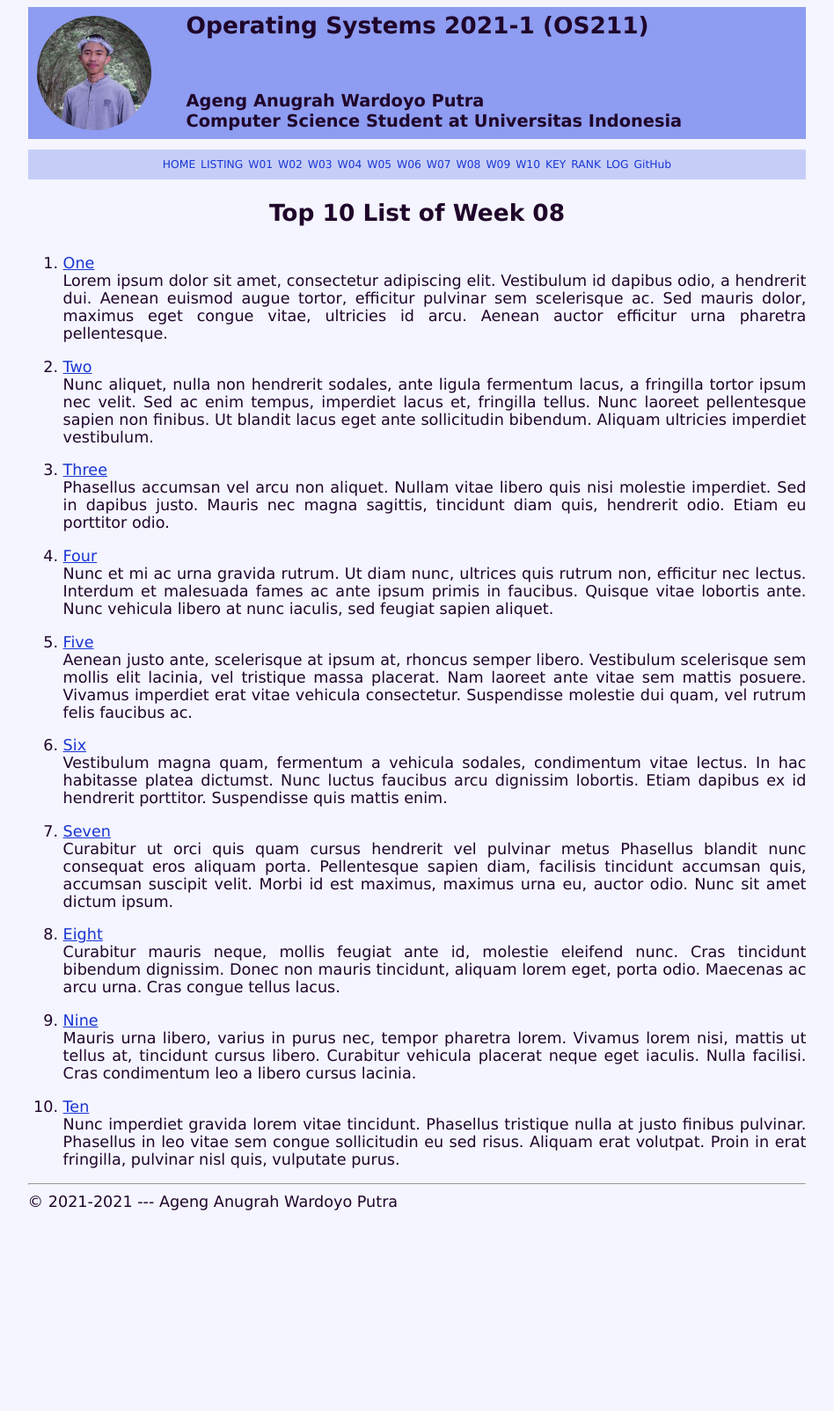
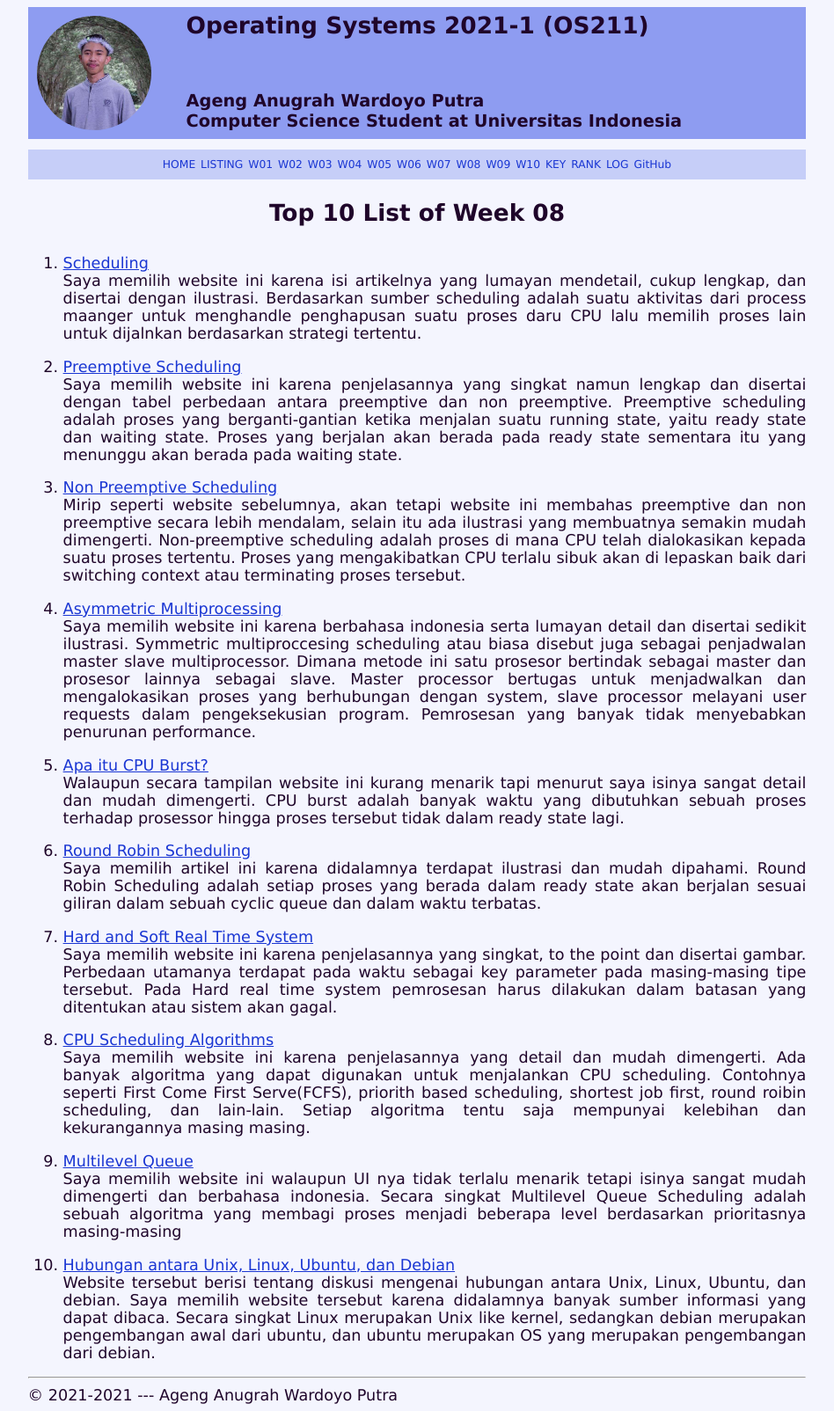
Before and after one commit to Ageng-Anugrah/os211, a Jekyll site: the page built from w08.md, in a window 1280 px wide. Shown: the whole page at 88% size, without its empty margins (166-1114 px from the left). Built offline with Jekyll 4.4.1, drawn with Linux system fonts in a browser that asks for light colours; before the commit the page ends 1384 px from its top, so only the background shows below that.

Commit message:
Add top 10 list

```diff
--- a/w08.md
+++ b/w08.md
@@ -5,72 +5,42 @@ permalink: /W08/
 
 <h1 style = "text-align: center; margin-bottom:2rem"> Top 10 List of Week 08 </h1>
 
-1. [One](https://en.wikipedia.org/wiki/1)<br>
-Lorem ipsum dolor sit amet, consectetur adipiscing elit.
-Vestibulum id dapibus odio, a hendrerit dui.
-Aenean euismod augue tortor, efficitur pulvinar sem scelerisque ac.
-Sed mauris dolor, maximus eget congue vitae, ultricies id arcu.
-Aenean auctor efficitur urna pharetra pellentesque.
+1. [Scheduling](https://www.tutorialspoint.com/operating_system/os_process_scheduling.htm)<br>
+Saya memilih website ini karena isi artikelnya yang lumayan mendetail, cukup lengkap, dan disertai dengan ilustrasi.
+Berdasarkan sumber scheduling adalah suatu aktivitas dari process maanger untuk menghandle penghapusan suatu proses daru CPU lalu memilih proses lain untuk dijalnkan berdasarkan strategi tertentu.
 
-2. [Two](https://en.wikipedia.org/wiki/2)<br>
-Nunc aliquet, nulla non hendrerit sodales, ante ligula fermentum lacus, a fringilla tortor ipsum nec velit.
-Sed ac enim tempus, imperdiet lacus et, fringilla tellus.
-Nunc laoreet pellentesque sapien non finibus.
-Ut blandit lacus eget ante sollicitudin bibendum.
-Aliquam ultricies imperdiet vestibulum.
+2. [Preemptive Scheduling](https://www.geeksforgeeks.org/preemptive-and-non-preemptive-scheduling/)<br>
+Saya memilih website ini karena penjelasannya yang singkat namun lengkap dan disertai dengan tabel perbedaan antara preemptive dan non preemptive.
+Preemptive scheduling adalah proses yang berganti-gantian ketika menjalan suatu running state, yaitu ready state dan waiting state.
+Proses yang berjalan akan berada pada ready state sementara itu yang menunggu akan berada pada waiting state.
 
-3. [Three](https://en.wikipedia.org/wiki/3)<br>
-Phasellus accumsan vel arcu non aliquet.
-Nullam vitae libero quis nisi molestie imperdiet.
-Sed in dapibus justo.
-Mauris nec magna sagittis, tincidunt diam quis, hendrerit odio.
-Etiam eu porttitor odio.
+3. [Non Preemptive Scheduling](https://www.guru99.com/preemptive-vs-non-preemptive-scheduling.html)<br>
+Mirip seperti website sebelumnya, akan tetapi website ini membahas preemptive dan non preemptive secara lebih mendalam, selain itu ada ilustrasi yang membuatnya semakin mudah dimengerti. Non-preemptive scheduling adalah proses di mana CPU telah dialokasikan kepada suatu proses tertentu. Proses yang mengakibatkan CPU terlalu sibuk akan di lepaskan baik dari switching context atau terminating proses tersebut.
 
-4. [Four](https://en.wikipedia.org/wiki/4)<br>
-Nunc et mi ac urna gravida rutrum.
-Ut diam nunc, ultrices quis rutrum non, efficitur nec lectus.
-Interdum et malesuada fames ac ante ipsum primis in faucibus.
-Quisque vitae lobortis ante.
-Nunc vehicula libero at nunc iaculis, sed feugiat sapien aliquet.
+4. [Asymmetric Multiprocessing](https://socs.binus.ac.id/2020/11/16/multiprocessing/)<br>
+Saya memilih website ini karena berbahasa indonesia serta lumayan detail dan disertai sedikit ilustrasi.
+Symmetric multiproccesing scheduling atau biasa disebut juga sebagai penjadwalan master slave multiprocessor.
+Dimana metode ini satu prosesor bertindak sebagai master dan prosesor lainnya sebagai slave. Master processor bertugas untuk menjadwalkan dan mengalokasikan proses yang berhubungan dengan system, slave processor melayani user requests dalam pengeksekusian program. Pemrosesan yang banyak tidak menyebabkan penurunan performance.
 
-5. [Five](https://en.wikipedia.org/wiki/5)<br>
-Aenean justo ante, scelerisque at ipsum at, rhoncus semper libero.
-Vestibulum scelerisque sem mollis elit lacinia, vel tristique massa placerat.
-Nam laoreet ante vitae sem mattis posuere.
-Vivamus imperdiet erat vitae vehicula consectetur.
-Suspendisse molestie dui quam, vel rutrum felis faucibus ac.
+5. [Apa itu CPU Burst?](http://www2.cs.uregina.ca/~hamilton/courses/330/notes/scheduling/scheduling.html)<br>
+Walaupun secara tampilan website ini kurang menarik tapi menurut saya isinya sangat detail dan mudah dimengerti.
+CPU burst adalah banyak waktu yang dibutuhkan sebuah proses terhadap prosessor hingga proses tersebut tidak dalam ready state lagi.
 
-6. [Six](https://en.wikipedia.org/wiki/6)<br>
-Vestibulum magna quam, fermentum a vehicula sodales, condimentum vitae lectus.
-In hac habitasse platea dictumst.
-Nunc luctus faucibus arcu dignissim lobortis.
-Etiam dapibus ex id hendrerit porttitor.
-Suspendisse quis mattis enim.
+6. [Round Robin Scheduling](https://www.guru99.com/round-robin-scheduling-example.html)<br>
+Saya memilih artikel ini karena didalamnya terdapat ilustrasi dan mudah dipahami.
+Round Robin Scheduling adalah setiap proses yang berada dalam ready state akan berjalan sesuai giliran dalam sebuah cyclic queue dan dalam waktu terbatas.
 
-7. [Seven](https://en.wikipedia.org/wiki/7)<br>
-Curabitur ut orci quis quam cursus hendrerit vel pulvinar metus
-Phasellus blandit nunc consequat eros aliquam porta.
-Pellentesque sapien diam, facilisis tincidunt accumsan quis, accumsan suscipit velit.
-Morbi id est maximus, maximus urna eu, auctor odio.
-Nunc sit amet dictum ipsum.
+7. [Hard and Soft Real Time System](https://alldifferences.net/difference-between-hard-and-soft-real-time-system/)<br>
+Saya memilih website ini karena penjelasannya yang singkat, to the point dan disertai gambar.
+Perbedaan utamanya terdapat pada waktu sebagai key parameter pada masing-masing tipe tersebut.
+Pada Hard real time system pemrosesan harus dilakukan dalam batasan yang ditentukan atau sistem akan gagal.
 
-8. [Eight](https://en.wikipedia.org/wiki/8)<br>
-Curabitur mauris neque, mollis feugiat ante id, molestie eleifend nunc.
-Cras tincidunt bibendum dignissim.
-Donec non mauris tincidunt, aliquam lorem eget, porta odio.
-Maecenas ac arcu urna.
-Cras congue tellus lacus.
+8. [CPU Scheduling Algorithms](https://www.guru99.com/cpu-scheduling-algorithms.html)<br>
+Saya memilih website ini karena penjelasannya yang detail dan mudah dimengerti. Ada banyak algoritma yang dapat digunakan untuk menjalankan CPU scheduling. Contohnya seperti First Come First Serve(FCFS), priorith based scheduling, shortest job first, round roibin scheduling, dan lain-lain. Setiap algoritma tentu saja mempunyai kelebihan dan kekurangannya masing masing.
 
-9. [Nine](https://en.wikipedia.org/wiki/9)<br>
-Mauris urna libero, varius in purus nec, tempor pharetra lorem.
-Vivamus lorem nisi, mattis ut tellus at, tincidunt cursus libero.
-Curabitur vehicula placerat neque eget iaculis.
-Nulla facilisi.
-Cras condimentum leo a libero cursus lacinia.
+9. [Multilevel Queue](http://ftp.gunadarma.ac.id/linux/docs/v06/Kuliah/SistemOperasi/BUKU/SistemOperasi-4.X-1/ch14s06.html)<br>
+Saya memilih website ini walaupun UI nya tidak terlalu menarik tetapi isinya sangat mudah dimengerti dan berbahasa indonesia.
+Secara singkat Multilevel Queue Scheduling adalah sebuah algoritma yang membagi proses menjadi beberapa level berdasarkan prioritasnya masing-masing
 
-10. [Ten](https://en.wikipedia.org/wiki/10)<br>
-Nunc imperdiet gravida lorem vitae tincidunt.
-Phasellus tristique nulla at justo finibus pulvinar.
-Phasellus in leo vitae sem congue sollicitudin eu sed risus.
-Aliquam erat volutpat.
-Proin in erat fringilla, pulvinar nisl quis, vulputate purus.
+10. [Hubungan antara Unix, Linux, Ubuntu, dan Debian](https://superuser.com/questions/816018/what-is-the-relationship-between-unix-linux-ubuntu-debian-and-android/816074)<br>
+Website tersebut berisi tentang diskusi mengenai hubungan antara Unix, Linux, Ubuntu, dan debian. Saya memilih website tersebut karena didalamnya banyak sumber informasi yang dapat dibaca. Secara singkat Linux merupakan Unix like kernel, sedangkan debian merupakan pengembangan awal dari ubuntu, dan ubuntu merupakan OS yang merupakan pengembangan dari debian.
```
